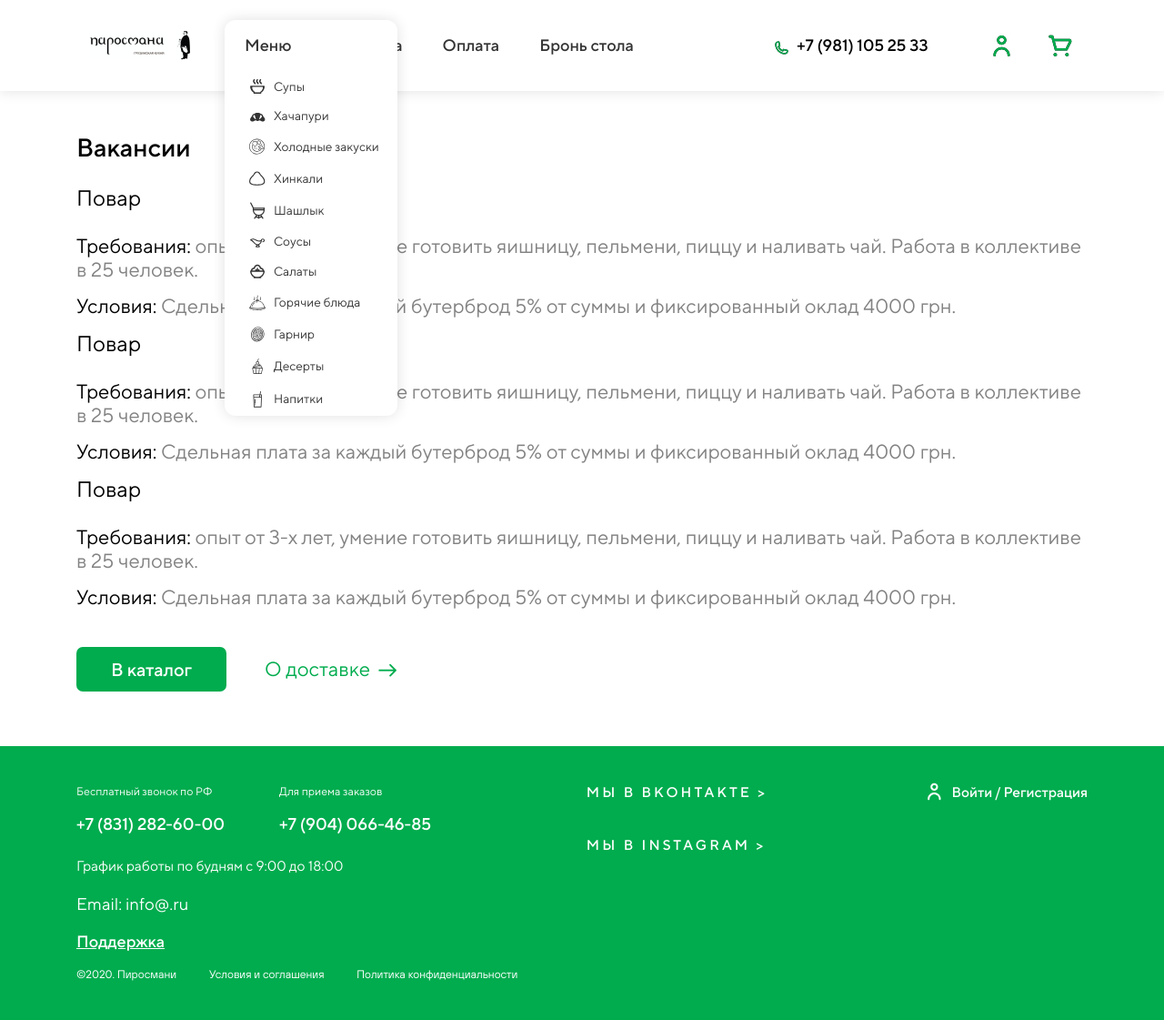
After one commit to Makedonet/Magazine, a PHP site: page /vacancy.html in a window 1280 px wide, after a click on "Меню". The commit adds this page. Shown: the whole page at 91% size. Run offline with PHP 8.4, Linux system fonts and the light colour scheme.

Commit message:
BE-1.0.0

```diff
--- a/card.html
+++ b/card.html
@@ -392,6 +392,7 @@
     <script src="https://unpkg.com/swiper/swiper-bundle.min.js"></script>
 
     <script>
+        // Счетчик
         jQuery(function () {
             var j = jQuery;
             var addInput = '#qty';
@@ -412,6 +413,7 @@
             });
         });
 
+        // Слайдер отзывов
         var tabEl = document.querySelector('.rev-swiper')
         tabEl.addEventListener('shown.bs.tab', function (e) {
             var swiperReviews = new Swiper('.slider-reviews', {
--- a/css/style.css
+++ b/css/style.css
@@ -729,12 +737,25 @@ footer .footer-wrapper .footer-right .person a img {
   margin-bottom: 25px;
 }
 
+.page-content h2 {
+  font-style: normal;
+  font-weight: normal;
+  font-size: 24px;
+  line-height: 29px;
+  color: #000000;
+  margin-bottom: 25px;
+}
+
 .page-content p {
   font-style: normal;
   font-weight: normal;
   font-size: 22px;
   line-height: 26px;
   color: #828282;
+}
+
+.page-content p span {
+  color: #000;
 }
 
 .form-support {
--- a/scss/style.scss
+++ b/scss/style.scss
@@ -240,16 +240,20 @@ header {
         display: flex;
         justify-content: space-between;
         flex-wrap: wrap;
-        .product {
-            width: 205px;
+
+        .goods-out {
+            width: 300px;
             margin-bottom: 56px;
+
+            // СТИЛИ ДЛЯ ПЕРВОЙ ВЕРСИИ КАТАЛОГА:
+            // .product {
             .img {
                 background-image: url(../img/productbg.png);
                 background-color: #e6e6e6;
                 background-position: center;
                 background-repeat: no-repeat;
                 border-radius: 4.52641px;
-                height: 125px;
+                height: 250px;
                 overflow: hidden;
                 img {
                     width: 100%;
@@ -271,6 +275,8 @@ header {
                 margin-bottom: 8px;
             }
             .rating {
+                width: 100%;
+
                 span {
                     background: url(../img/star.svg);
                     width: 13px;
@@ -282,9 +288,10 @@ header {
                 }
             }
             .price {
+                width: 100%;
                 b {
                     font-weight: 500;
-                    font-size: 18.1056px;
+                    font-size: 19px;
                     line-height: 23px;
                     color: #000000;
                     margin-right: 18px;
@@ -310,6 +317,7 @@ header {
                 display: inline-block;
                 color: #ffffff;
             }
+            // }
         }
     }
 
@@ -563,12 +571,25 @@ footer {
         color: #000000;
         margin-bottom: 25px;
     }
+
+    h2 {
+        font-style: normal;
+        font-weight: normal;
+        font-size: 24px;
+        line-height: 29px;
+        color: #000000;
+        margin-bottom: 25px;
+    }
     p {
         font-style: normal;
         font-weight: normal;
         font-size: 22px;
         line-height: 26px;
         color: #828282;
+
+        span {
+            color: #000;
+        }
     }
 }
 
--- /dev/null
+++ b/vacancy.html
@@ -0,0 +1,237 @@
+<!doctype html>
+<html lang="ru">
+
+<head>
+    <!-- Обязательные метатеги -->
+    <meta charset="utf-8">
+    <meta name="viewport" content="width=device-width, initial-scale=1">
+
+    <!-- Bootstrap CSS -->
+    <link rel="stylesheet" href="https://stackpath.bootstrapcdn.com/bootstrap/5.0.0-alpha1/css/bootstrap.min.css"
+        integrity="sha384-r4NyP46KrjDleawBgD5tp8Y7UzmLA05oM1iAEQ17CSuDqnUK2+k9luXQOfXJCJ4I" crossorigin="anonymous">
+    <link rel="stylesheet" href="fonts/fonts.css">
+    <link rel="stylesheet" href="css/style.css">
+
+    <title>Магазин</title>
+</head>
+
+<body>
+    <div class="wrapper">
+        <header>
+            <nav class="navbar navbar-expand-lg navbar-light">
+                <div class="container">
+                    <div class="container-fluid">
+
+
+
+                        <button class="navbar-toggler" type="button" data-toggle="collapse"
+                            data-target="#navbarSupportedContent" aria-controls="navbarSupportedContent"
+                            aria-expanded="false" aria-label="Toggle navigation">
+                            <span class="navbar-toggler-icon"></span>
+                        </button>
+                        <div class="collapse navbar-collapse" id="navbarSupportedContent">
+                            <a class="navbar-brand" href="./index.html">
+                                <img src="img/logo.png" alt="">
+                            </a>
+                            <ul class="navbar-nav mr-auto mb-2 mb-lg-0">
+                                <li class="nav-item dropdown">
+                                    <a class="nav-link dropdown-toggle" href="#" id="navbarDropdown" role="button"
+                                        data-toggle="dropdown" aria-expanded="false">
+                                        Меню
+                                    </a>
+                                    <ul class="dropdown-menu" aria-labelledby="navbarDropdown">
+                                        <li><a class="dropdown-item" href="#"><span><img src="img/ico1.svg"
+                                                        alt=""></span>Супы</a>
+                                        </li>
+                                        <li><a class="dropdown-item" href="#"><span><img src="img/ico2.svg"
+                                                        alt=""></span>Хачапури</a></li>
+                                        <li><a class="dropdown-item" href="#"><span><img src="img/ico3.svg"
+                                                        alt=""></span>Холодные
+                                                закуски</a></li>
+                                        <li><a class="dropdown-item" href="#"><span><img src="img/ico4.svg"
+                                                        alt=""></span>Хинкали</a>
+                                        </li>
+                                        <li><a class="dropdown-item" href="#"><span><img src="img/ico5.svg"
+                                                        alt=""></span>Шашлык</a>
+                                        </li>
+                                        <li><a class="dropdown-item" href="#"><span><img src="img/ico6.svg"
+                                                        alt=""></span>Соусы</a>
+                                        </li>
+                                        <li><a class="dropdown-item" href="#"><span><img src="img/ico7.svg"
+                                                        alt=""></span>Салаты</a>
+                                        </li>
+                                        <li><a class="dropdown-item" href="#"><span><img src="img/ico8.svg"
+                                                        alt=""></span>Горячие
+                                                блюда</a></li>
+                                        <li><a class="dropdown-item" href="#"><span><img src="img/ico9.svg"
+                                                        alt=""></span>Гарнир</a>
+                                        </li>
+                                        <li><a class="dropdown-item" href="#"><span><img src="img/ico10.svg"
+                                                        alt=""></span>Десерты</a></li>
+                                        <li><a class="dropdown-item" href="#"><span><img src="img/ico11.svg"
+                                                        alt=""></span>Напитки</a></li>
+                                    </ul>
+                                </li>
+                                <li class="nav-item">
+                                    <a class="nav-link" aria-current="page" href="./delivery.html">Доставка</a>
+                                </li>
+                                <li class="nav-item">
+                                    <a class="nav-link" href="./order.html">Оплата</a>
+                                </li>
+                                <li class="nav-item">
+                                    <a class="nav-link" href="./booking.html">Бронь стола</a>
+                                </li>
+                            </ul>
+                            <div class="menu-right d-flex">
+                                <div class="menu-contact">
+                                    <a href="tel:+79811052533">
+                                        <img src="img/phone.svg" alt="">
+                                        <span>+7 (981) 105 25 33</span>
+                                    </a>
+                                </div>
+                                <div class="menu-user">
+                                    <button class="profile">
+                                        <img src="img/person.svg" alt="">
+                                    </button>
+                                    <a href="" class="cart">
+                                        <img src="img/shopping-cart.svg" alt="">
+                                    </a>
+                                </div>
+
+                            </div>
+                        </div>
+                    </div>
+                </div>
+            </nav>
+        </header>
+
+        <section class="page-content">
+            <div class="container">
+                <div class="page-content-wrapper">
+                    <h1>Вакансии</h1>
+                    <h2>Повар</h2>
+
+                    <p><span>Требования:</span> опыт от 3-х лет, умение готовить яишницу, пельмени, пиццу и наливать
+                        чай. Работа в
+                        коллективе в 25 человек.</p>
+
+                    <p><span>Условия:</span> Сдельная плата за каждый бутерброд 5% от суммы и фиксированный оклад 4000
+                        грн.</p>
+
+                    <h2>Повар</h2>
+
+                    <p><span>Требования:</span> опыт от 3-х лет, умение готовить яишницу, пельмени, пиццу и наливать
+                        чай. Работа в
+                        коллективе в 25 человек.</p>
+
+                    <p><span>Условия:</span> Сдельная плата за каждый бутерброд 5% от суммы и фиксированный оклад 4000
+                        грн.</p>
+
+                    <h2>Повар</h2>
+
+                    <p><span>Требования:</span> опыт от 3-х лет, умение готовить яишницу, пельмени, пиццу и наливать
+                        чай. Работа в
+                        коллективе в 25 человек.</p>
+
+                    <p><span>Условия:</span> Сдельная плата за каждый бутерброд 5% от суммы и фиксированный оклад 4000
+                        грн.</p>
+
+                    <div class="d-flex mt-5">
+                        <a href="" class="green_btn mr-5"><span>В каталог</span></a>
+                        <a href="" class="default_btn"><span>О доставке</span><img src="img/arrow_a.png" alt=""></a>
+                    </div>
+
+
+                </div>
+            </div>
+        </section>
+
+        <footer>
+            <div class="container">
+                <div class="footer-wrapper">
+                    <div class="footer-left">
+                        <div class="phones">
+                            <div class="phone-item">
+                                <span>Бесплатный звонок по РФ</span>
+                                <a href="tel:+78312826000">+7 (831) 282-60-00</a>
+                            </div>
+                            <div class="phone-item">
+                                <span>Для приема заказов</span>
+                                <a href="tel:+79040664685">+7 (904) 066-46-85</a>
+                            </div>
+                        </div>
+                        <div class="work-time">
+                            График работы по будням с 9:00 до 18:00
+                        </div>
+                        <div class="work-email">
+                            <a href="mailto:info@.ru">Email: info@.ru</a>
+                            <a href="" class="site-help">Поддержка</a>
+                        </div>
+                    </div>
+                    <div class="footer-center">
+                        <div class="social">
+                            <a href="">Мы в вконтакте ></a>
+                            <a href="">Мы в instagram ></a>
+                        </div>
+                    </div>
+                    <div class="footer-right">
+                        <div class="person">
+                            <a href=""><img src="img/person-wh.png" alt=""><span>Войти / Регистрация</span></a>
+                        </div>
+                    </div>
+
+                </div>
+                <div class="footer-bottom">
+                    <span>©2020. Пиросмани</span>
+                    <a href="">Условия и соглашения</a>
+                    <a href="">Политика конфиденциальности</a>
+                </div>
+            </div>
+        </footer>
+    </div>
+
+    <!-- Optional JavaScript -->
+    <!-- Popper.js first, then Bootstrap JS -->
+    <script src="https://cdn.jsdelivr.net/npm/popper.js@1.16.0/dist/umd/popper.min.js"
+        integrity="sha384-Q6E9RHvbIyZFJoft+2mJbHaEWldlvI9IOYy5n3zV9zzTtmI3UksdQRVvoxMfooAo"
+        crossorigin="anonymous"></script>
+    <script src="https://stackpath.bootstrapcdn.com/bootstrap/5.0.0-alpha1/js/bootstrap.min.js"
+        integrity="sha384-oesi62hOLfzrys4LxRF63OJCXdXDipiYWBnvTl9Y9/TRlw5xlKIEHpNyvvDShgf/"
+        crossorigin="anonymous"></script>
+    <script src="js/script.js"></script>
+
+
+    <link rel="stylesheet" href="https://unpkg.com/swiper/swiper-bundle.min.css" />
+
+
+    <script src="https://unpkg.com/swiper/swiper-bundle.min.js"></script>
+
+    <script>
+
+
+
+        const swiper = new Swiper('.swiper-container', {
+            slidesPerView: 1,
+            pagination: {
+                el: '.swiper-pagination',
+                clickable: true
+            },
+        });
+        const menuSwiper = new Swiper('.swiper-container-menu', {
+            slidesPerView: 'auto',
+            spaceBetween: 63,
+            navigation: {
+                nextEl: '.swiper-button-next',
+                prevEl: '.swiper-button-prev',
+            }
+        });
+
+        $('.play_yt').click(function () {
+            $(this).hide();
+            $('.ytvideo').attr('src', 'https://www.youtube.com/embed/uWuxJwhvCUg?autoplay=1');
+        });
+
+    </script>
+</body>
+
+</html>
```
Also changed, not shown: other parts of css/style.css (+21 -13 lines), goods.json (added, +59 -0 lines), index.html (+29 -20 lines), js/script.js (+67 -0 lines), img/supchik.jpg (added), profile.html (added).
